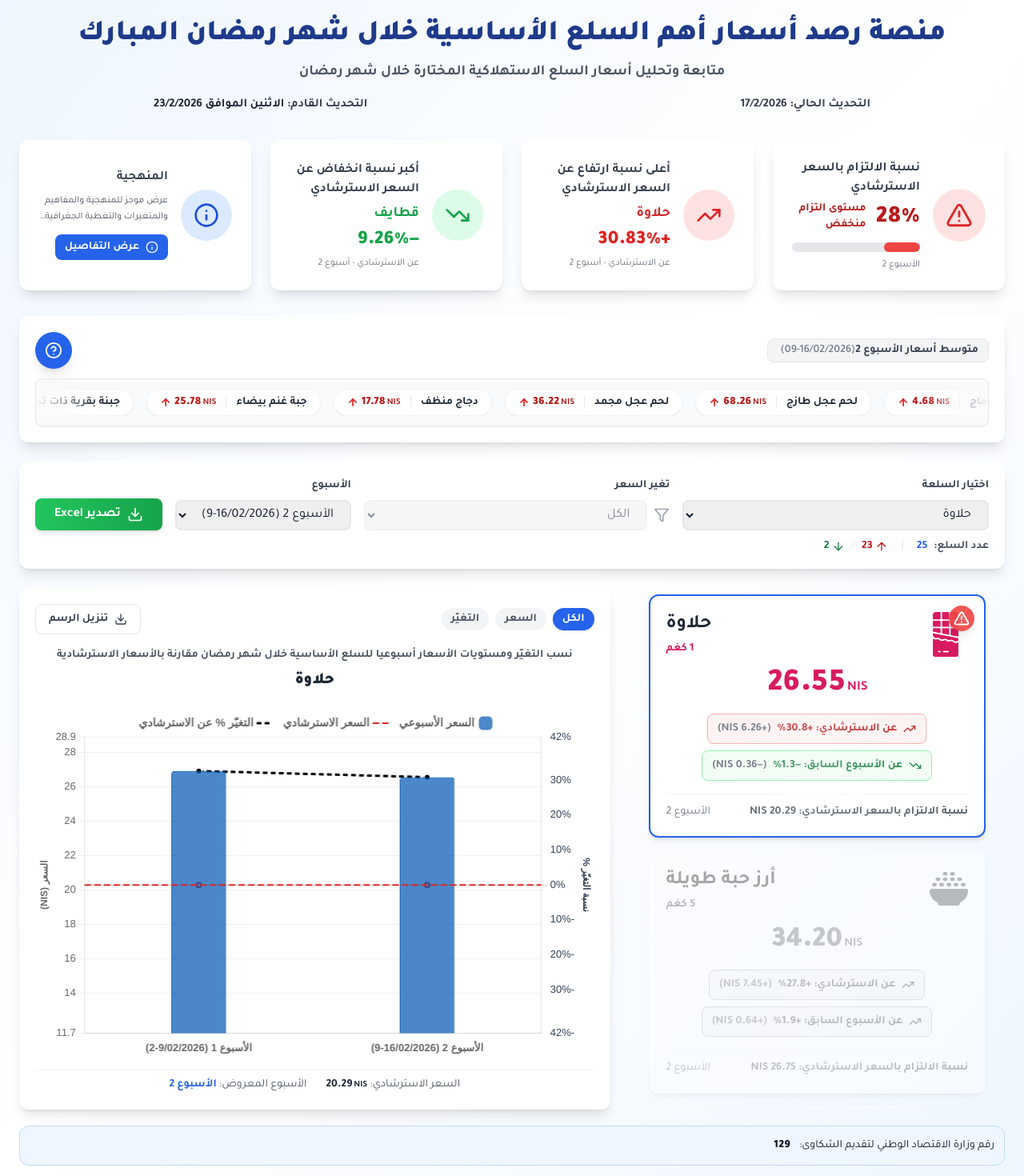
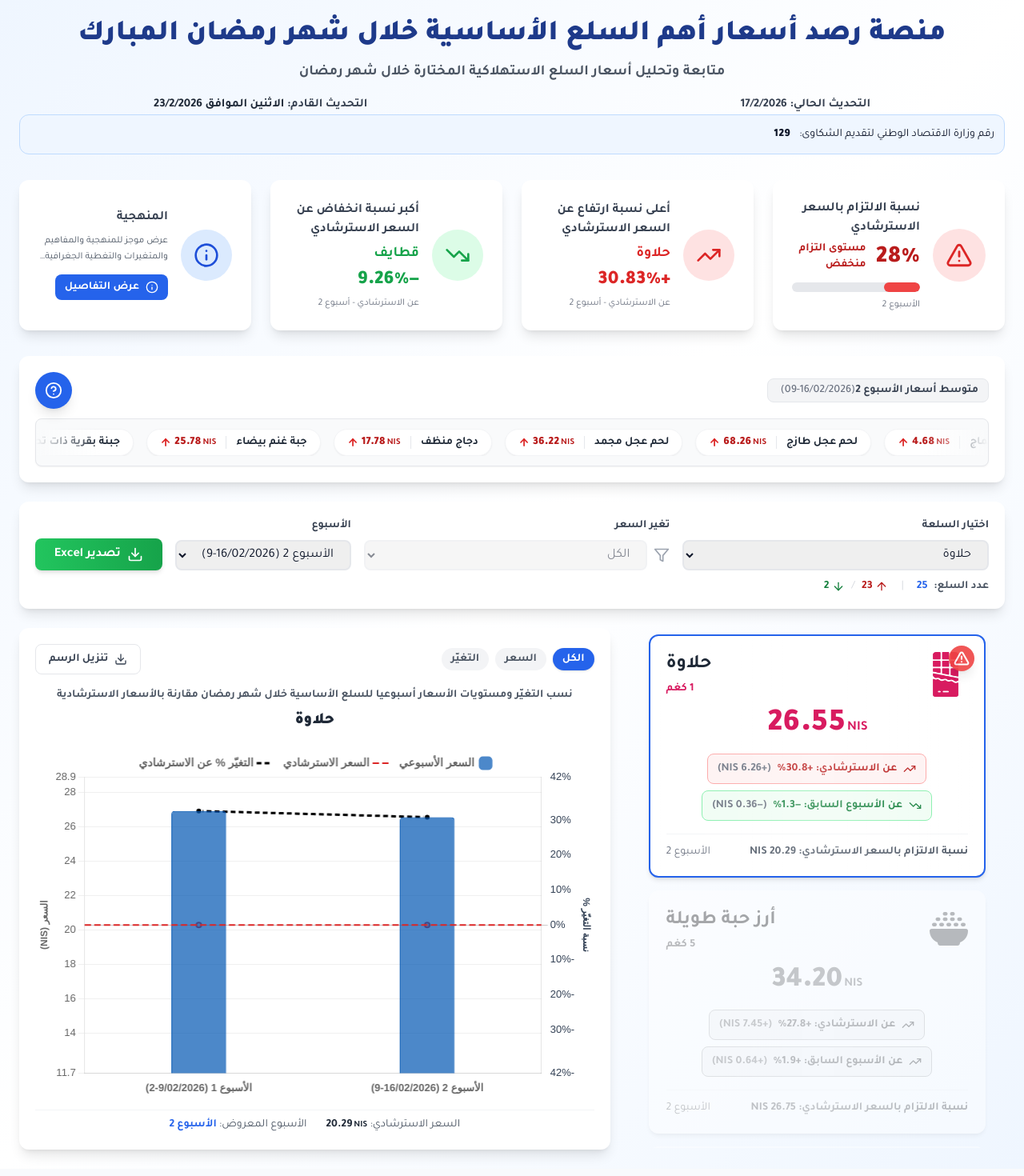
Before and after one commit to Mohammed-basel/Ramadan_English_test, a React (Vite) app: page / in a window 1280 px wide. Shown: the top 1470 px of the page at 80% size. Built offline with nearby package versions, Linux system fonts and the light colour scheme.

Commit message:
Update App.tsx

```diff
--- a/src/App.tsx
+++ b/src/App.tsx
@@ -344,8 +344,12 @@ URL.revokeObjectURL(url);
                 </p>
               </div>
             </div>
-
-
+          <div className={`bg-blue-50 border border-blue-200 rounded-xl p-3 ${lang === 'en' ? 'text-left' : 'text-right'} text-sm leading-6`}>
+            {lang === 'en'
+              ? <>Ministry of National Economy complaints number: <span className="font-black ml-2">129</span></>
+              : <>رقم وزارة الاقتصاد الوطني لتقديم الشكاوى: <span className="font-black mr-2">129</span></>
+            }
+          </div>
         </header>
 
         {usingSampleData && (
@@ -367,6 +371,7 @@ URL.revokeObjectURL(url);
         adherencePercent={manualAdherence}
       />
         <ProductTicker
+          lang={lang}
           products={products}
           currentWeek={currentWeek}
           selectedId={selectedId}
@@ -488,15 +493,7 @@ URL.revokeObjectURL(url);
             )}
           </div>
         </div>
-                {/* Weekly updates + official contact */}
-        <div className="mt-5 space-y-3">
-          <div className={`bg-blue-50 border border-blue-200 rounded-xl p-3 ${lang === 'en' ? 'text-left' : 'text-right'} text-sm leading-6`}>
-            {lang === 'en'
-              ? <>Ministry of National Economy complaints number: <span className="font-black ml-2">129</span></>
-              : <>رقم وزارة الاقتصاد الوطني لتقديم الشكاوى: <span className="font-black mr-2">129</span></>
-            }
-          </div>
-        </div>
+
       </div>
     </div>
   );
```
